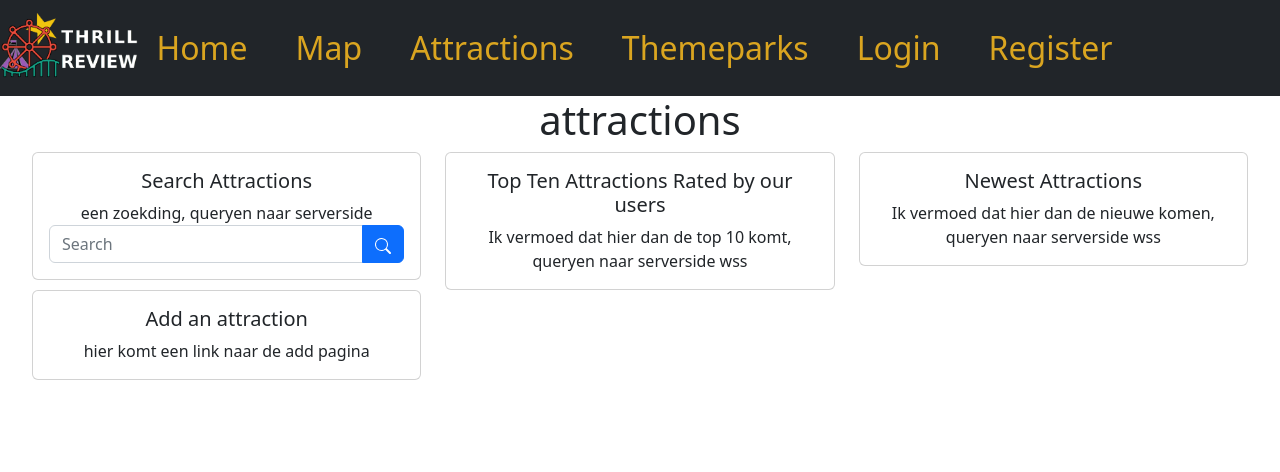
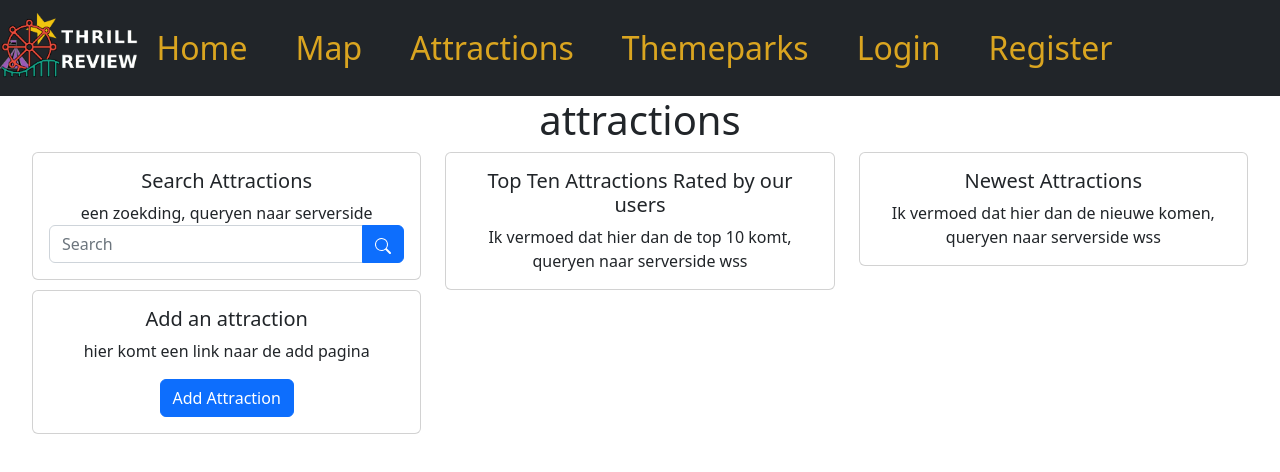
Before and after one commit to Abdullahsab3/thrillreview, a React (Create React App) app in the folder client/: page /Attractions in a window 1280 px wide. Shown: the top 472 px of the page. Built offline with nearby package versions, Linux system fonts and the light colour scheme.

Commit message:
link vanuit attractions naar add attraction

```diff
--- a/client/src/Attractions.tsx
+++ b/client/src/Attractions.tsx
@@ -6,6 +6,7 @@ import Button from 'react-bootstrap/Button';
 import {Search} from 'react-bootstrap-icons';
 import InputGroup from 'react-bootstrap/InputGroup';
 import {useState } from 'react';
+import { Link } from 'react-router-dom';
 
 function Attractions() {
 
@@ -35,7 +36,7 @@ function Attractions() {
     function SearchAttractions() {
         const[query, setquery] = useState("")
         function handleSubmit () {
-            if(query==''){
+            if(query===''){
                 alert('you have to specify what you\'re looking for if you ever want to find it')
             } else {
             alert('you searched for ' + query + ', someday this will become a server request')
@@ -67,6 +68,11 @@ function Attractions() {
                 <Card.Body>
                     <Card.Title>Add an attraction</Card.Title>
                     <Card.Text> hier komt een link naar de add pagina</Card.Text>
+                    <Link to="/addAttraction">
+                    <Button>Add Attraction</Button>
+                    </Link>
+
+
                 </Card.Body>
             </Card>
         );
```
